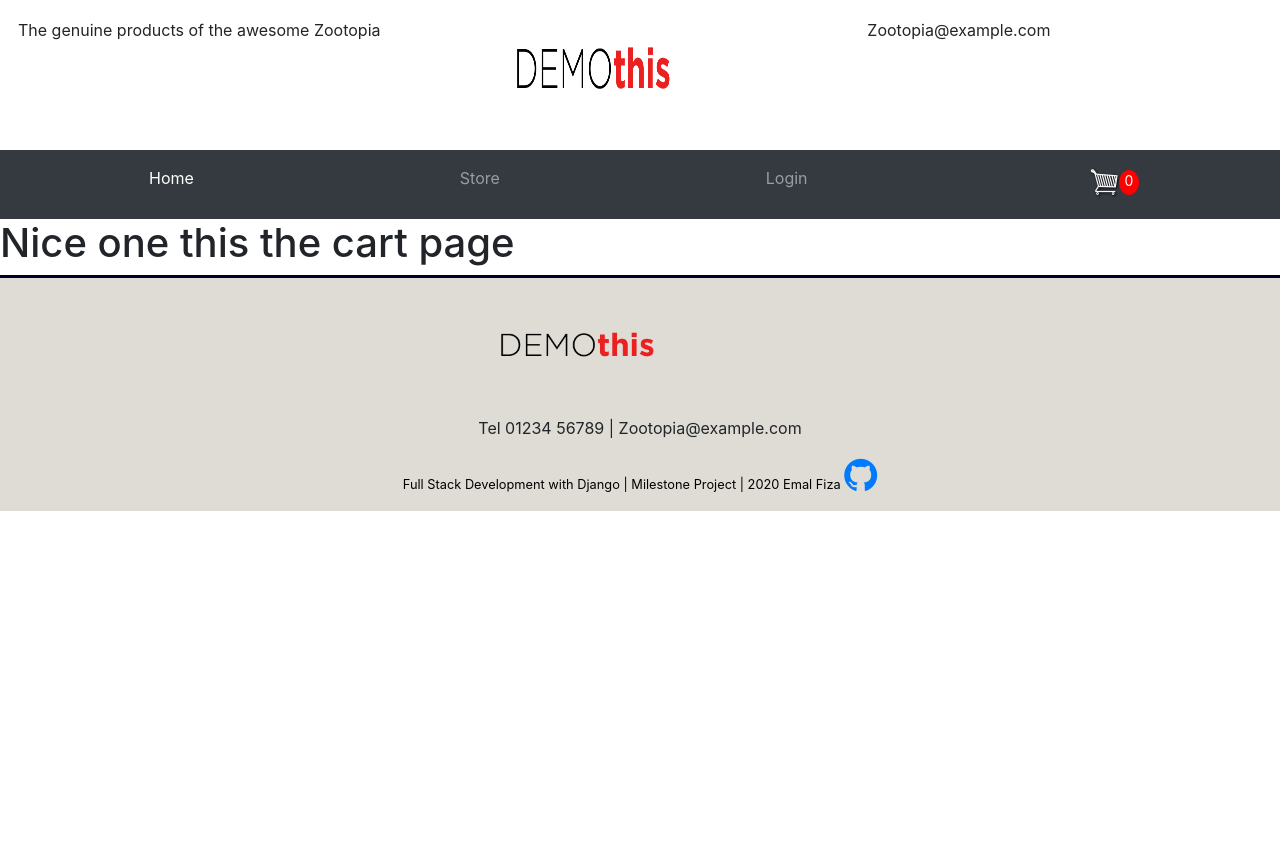
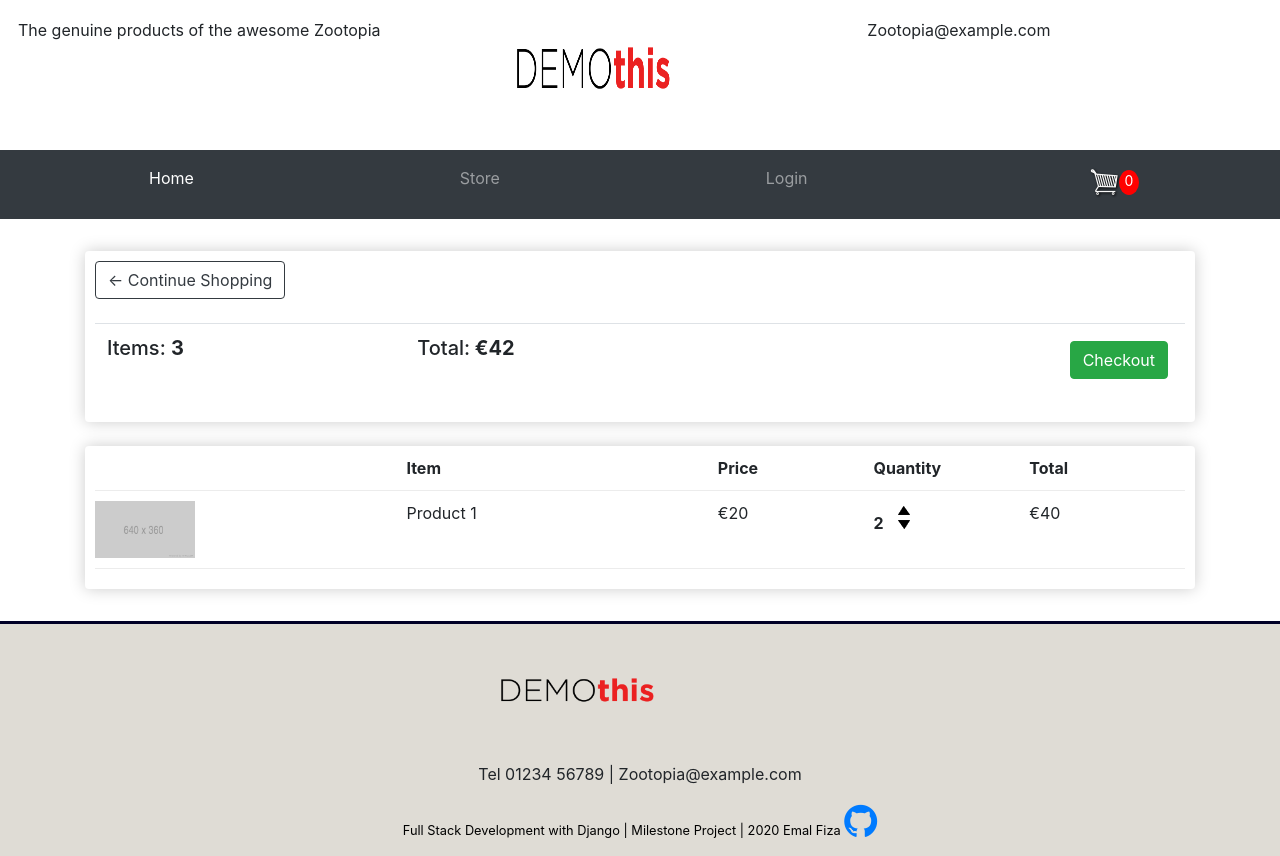
Before and after one commit to emalfiza/zootopia-stars, a Django app: template cart/templates/cart/cart.html in a window 1280 px wide. Before the commit the page ends 511 px from the top, so only its background shows below. Run offline with Django 3.2, Linux system fonts and the light colour scheme; the template is opened without the code that fills it, so the values that code supplies are empty; parts of the project's set-up code (start-up, migrations or seed data) failed here and were passed over; some libraries are stand-ins or nearby versions.

Commit message:
Create cart page layout

```diff
--- a/cart/templates/cart/cart.html
+++ b/cart/templates/cart/cart.html
@@ -2,5 +2,61 @@
 {% load static %}
 
 {% block content %}
-<h1>Nice one this the cart page</h1>
+
+<div class="container cart-wrapper">
+	<div class="row">
+		<div class="col-lg-12">
+			<div class="box-element">
+				<a class="btn btn-outline-dark" href="{% url 'store' %}">&#x2190; Continue Shopping</a>
+				<br>
+				<br>
+				<table class="table">
+					<tr>
+						<th>
+							<h5>Items: <strong>3</strong></h5>
+						</th>
+						<th>
+							<h5>Total:<strong> €42</strong></h5>
+						</th>
+						<th>
+							<a style="float:right; margin:5px;" class="btn btn-success" href="">Checkout</a>
+						</th>
+					</tr>
+				</table>
+			</div>
+			<br>
+			<div class="box-element">
+				<div class="cart-row">
+					<div style="flex:2"></div>
+					<div style="flex:2"><strong>Item</strong></div>
+					<div style="flex:1"><strong>Price</strong></div>
+					<div style="flex:1"><strong>Quantity</strong></div>
+					<div style="flex:1"><strong>Total</strong></div>
+				</div>
+
+				<div class="cart-row">
+					<div style="flex:2">
+						<img class="row-image" src="{% static 'img/placeholder.png' %}">
+				    </div>
+					<div style="flex:2">
+						<p>Product 1</p>
+					</div>
+					<div style="flex:1">
+						<p>€20</p>
+					</div>
+					<div style="flex:1">
+						<p class="quantity">2</p>
+						<div class="quantity">
+							<img class="chg-quantity" src="{% static 'img/arrow-up.png' %}">
+							<img class="chg-quantity" src="{% static 'img/arrow-down.png' %}">
+				        </div>
+					</div>
+					<div style="flex:1">
+						<p>€40</p>
+					</div>
+				</div>
+			</div>
+		</div>
+	</div>
+</div>
 {% endblock content %}
--- a/static/css/main.css
+++ b/static/css/main.css
@@ -113,3 +113,39 @@
 .store-product {
     border-radius: 0 0 4px 4px;
 }
+
+/*************** cart page components ********************/
+.cart-row{
+	display: flex;
+    align-items: flex-stretch;
+    padding-bottom: 10px;
+    margin-bottom: 10px;
+    border-bottom: 1px solid #ececec;
+}
+
+.row-image{
+	width: 100px;
+}
+
+.quantity{
+	display: inline-block;
+	font-weight: 700;
+	padding-right:10px;
+}
+
+.chg-quantity{
+	width: 12px;
+	cursor: pointer;
+	display: block;
+	margin-top: 5px;
+	transition:.1s;
+}
+
+.chg-quantity:hover{
+	opacity: .6;
+}
+
+.cart-wrapper {
+    margin-top: 2em;
+    margin-bottom: 2em;
+}
```
Also changed, not shown: static/img/arrow-down.png (added), static/img/arrow-up.png (added).
